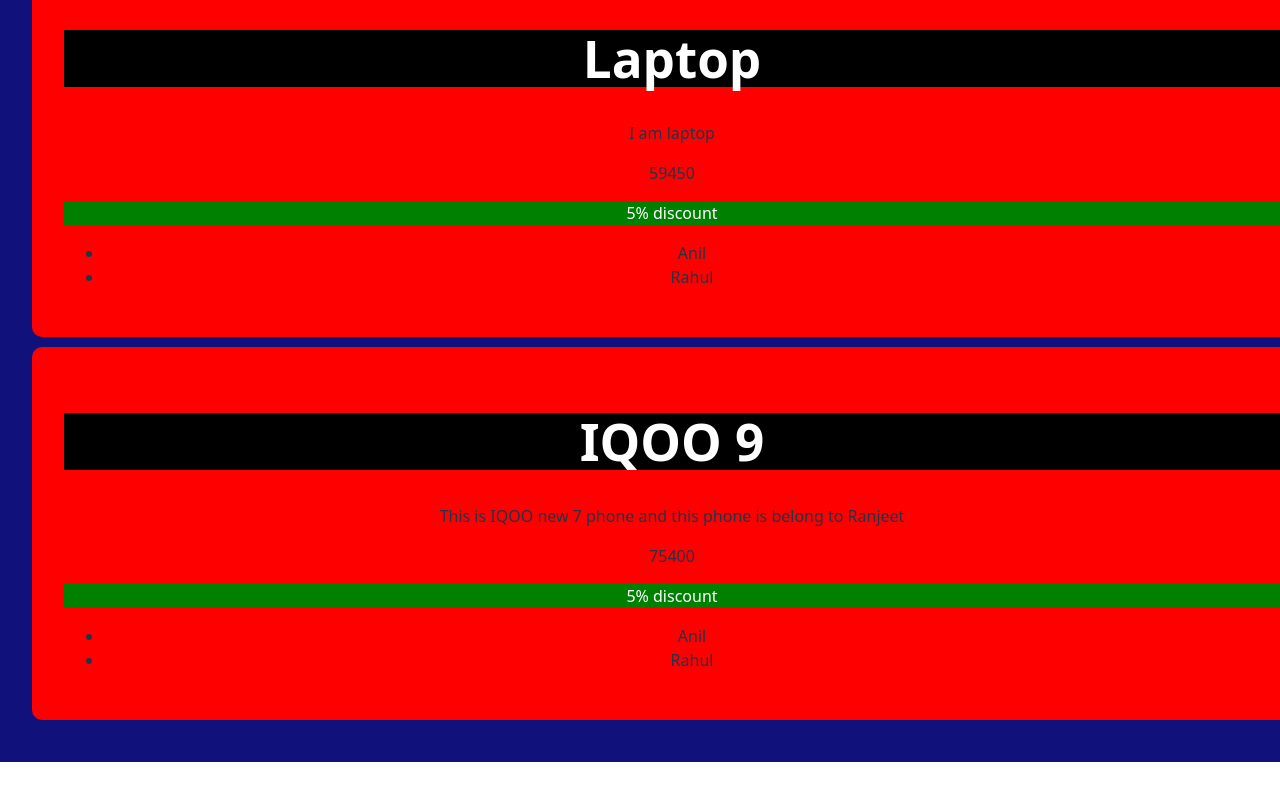
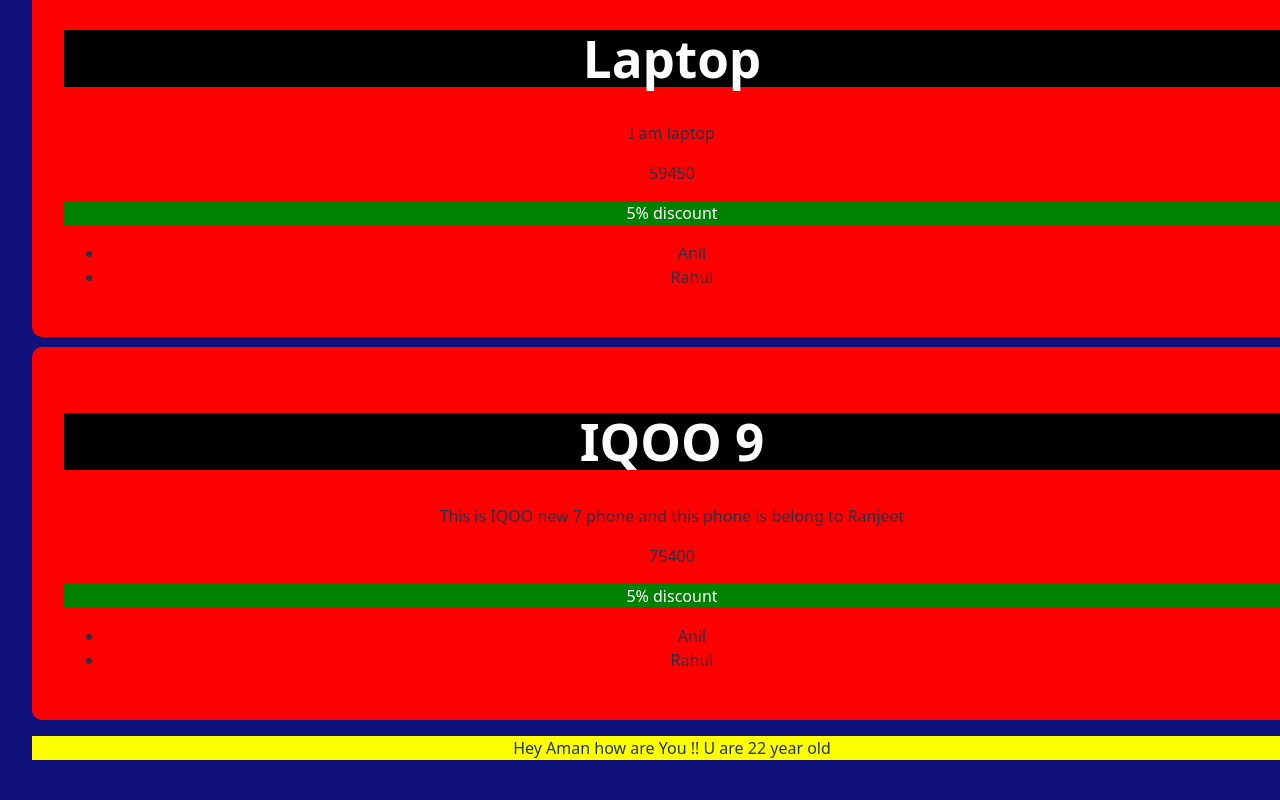
Before and after one commit to anilmonitor/viteTest, a React (Vite) app: page / in a window 1280 px wide. Shown: the part 3123-3923 px from the top of the page. Before the commit the page ends 3885 px from the top, so only its background shows below. Built offline with nearby package versions, Linux system fonts and the light colour scheme.

Commit message:
Add new component

```diff
--- a/src/App.jsx
+++ b/src/App.jsx
@@ -6,6 +6,8 @@
 import Aman from "./Aman"
 import Card from "./components/amazonCard/Card";
 import Members from "./components/members/Members";
+import SayHello from "./components/hello/SayHello";
+
 function App() {
 
   return (
@@ -17,10 +19,8 @@
       < Aditya />
       <Aman />
       <Members />
-
       <Card />
-
-
+      <SayHello BgColor="yellow" age={22} userName="Aman" />
     </div>
   );
 }
--- /dev/null
+++ b/src/components/hello/SayHello.jsx
@@ -0,0 +1,9 @@
+let SayHello = ({ BgColor, userName, age }) => {
+    return (
+        <>
+            <p style={{ backgroundColor: BgColor }}>Hey {userName} how are You !! U are {age} year old</p>
+        </>
+    );
+};
+
+export default SayHello;
```
